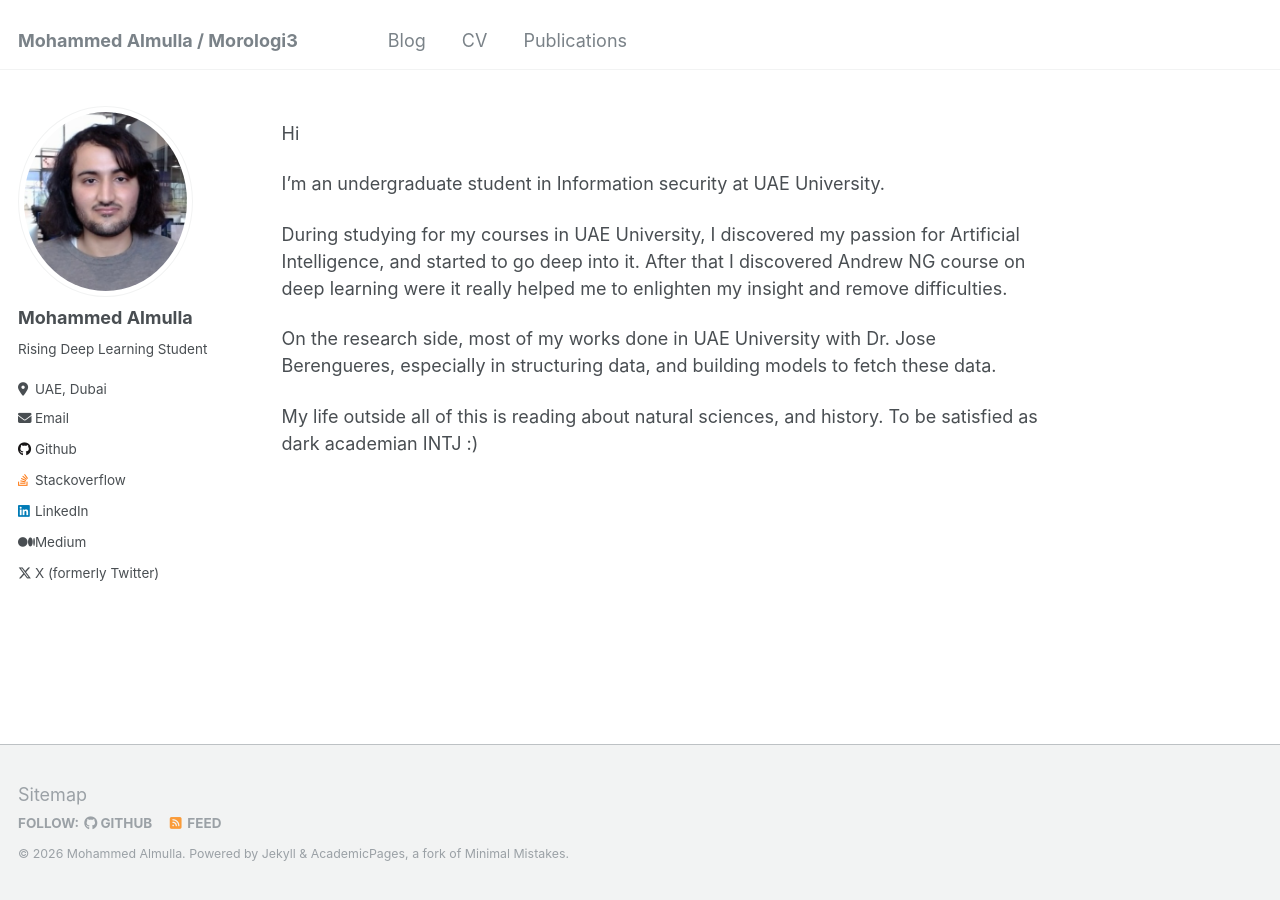
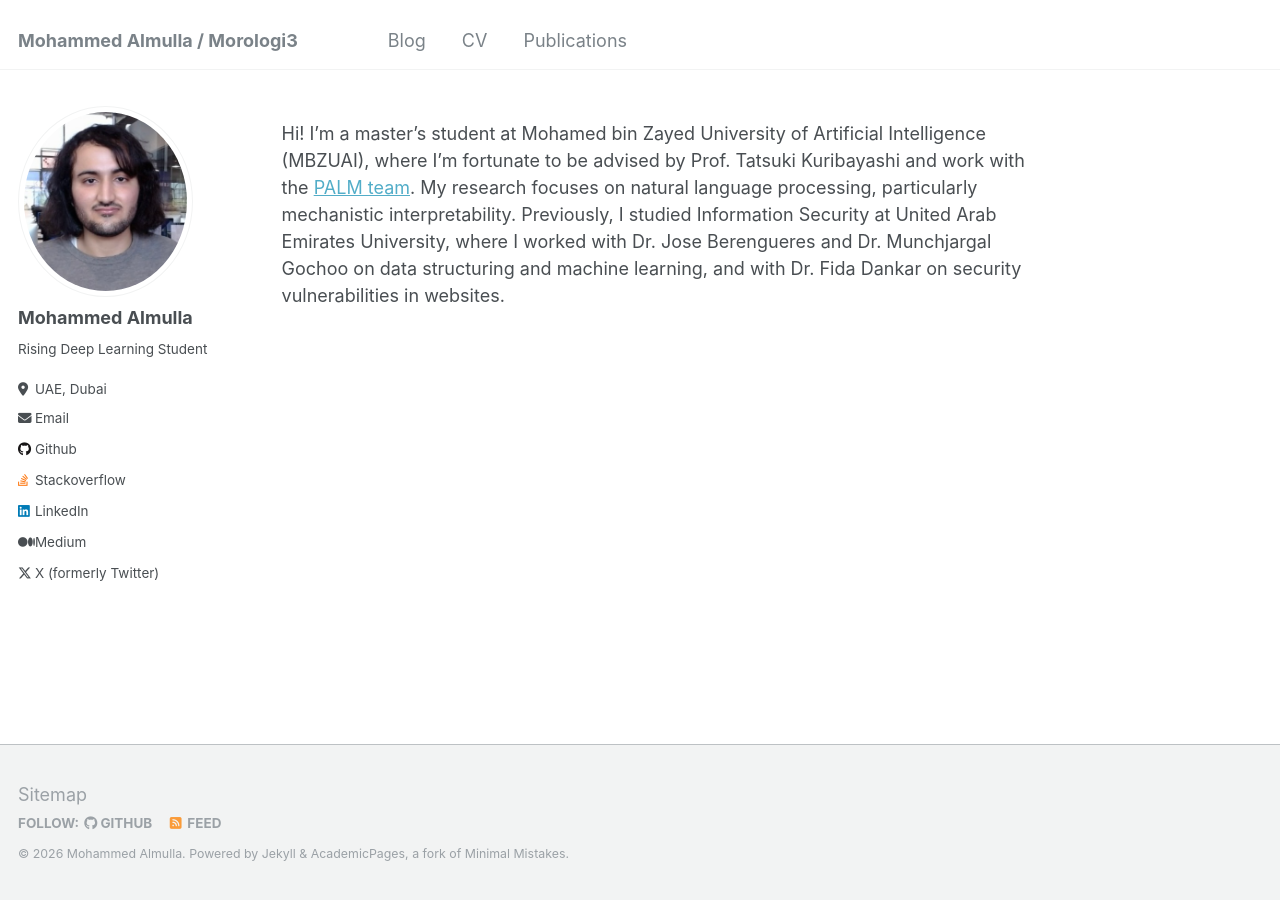
Before and after one commit to Morologi3/Morologi3.github.io, a Jekyll site: the page built from _pages/about.md, in a window 1280 px wide. Built offline with Jekyll 4.4.1, drawn with Linux system fonts in a browser that asks for light colours.

Commit message:
Update about.md

```diff
--- a/_pages/about.md
+++ b/_pages/about.md
@@ -7,12 +7,4 @@ redirect_from:
   - /about.html
 ---
 
-Hi
-
-I'm an undergraduate student in Information security at UAE University.
-
-During studying for my courses in UAE University, I discovered my passion for Artificial Intelligence, and started to go deep into it. After that I discovered Andrew NG course on deep learning were it really helped me to enlighten my insight and remove difficulties.
-
-On the research side, most of my works done in UAE University with Dr. Jose Berengueres, especially in structuring data, and building models to fetch these data.
-
-My life outside all of this is reading about natural sciences, and history. To be satisfied as dark academian INTJ :)
+Hi! I’m a master’s student at Mohamed bin Zayed University of Artificial Intelligence (MBZUAI), where I’m fortunate to be advised by Prof. Tatsuki Kuribayashi and work with the [PALM team]([PALM_TEAM_URL](https://palm-mbzuai.github.io/)). My research focuses on natural language processing, particularly mechanistic interpretability. Previously, I studied Information Security at United Arab Emirates University, where I worked with Dr. Jose Berengueres and Dr. Munchjargal Gochoo on data structuring and machine learning, and with Dr. Fida Dankar on security vulnerabilities in websites.
```
